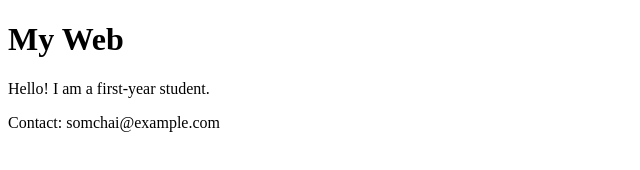
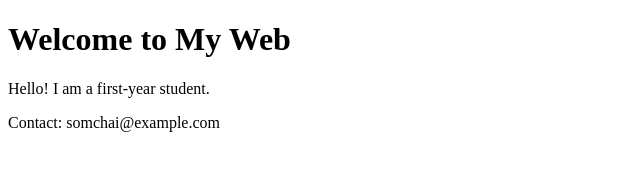
Before and after one commit to webapp-demo-2026/lab-my-web, a plain HTML site: page index.html in a window 1280 px wide. Shown: the whole page, without its empty margins (0-640 px from the left). Drawn offline with Linux system fonts and the light colour scheme.

Commit message:
Change heading to welcome text

```diff
--- a/index.html
+++ b/index.html
@@ -5,7 +5,7 @@
   <title>My Web</title>
 </head>
 <body>
-  <h1>My Web</h1>
+  <h1>Welcome to My Web</h1>
   <p>Hello! I am a first-year student.</p>
   <p>Contact: somchai@example.com</p>
 </body>
```
